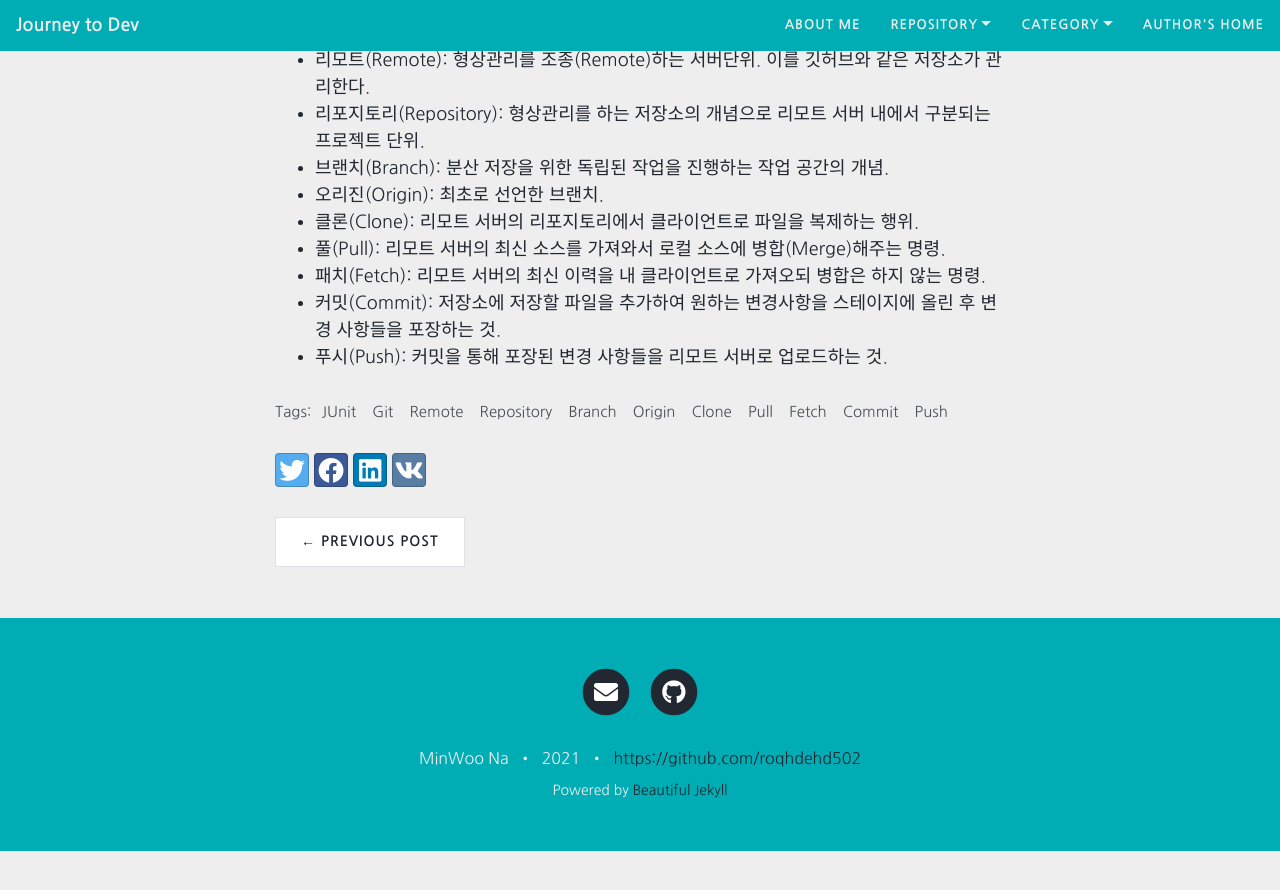
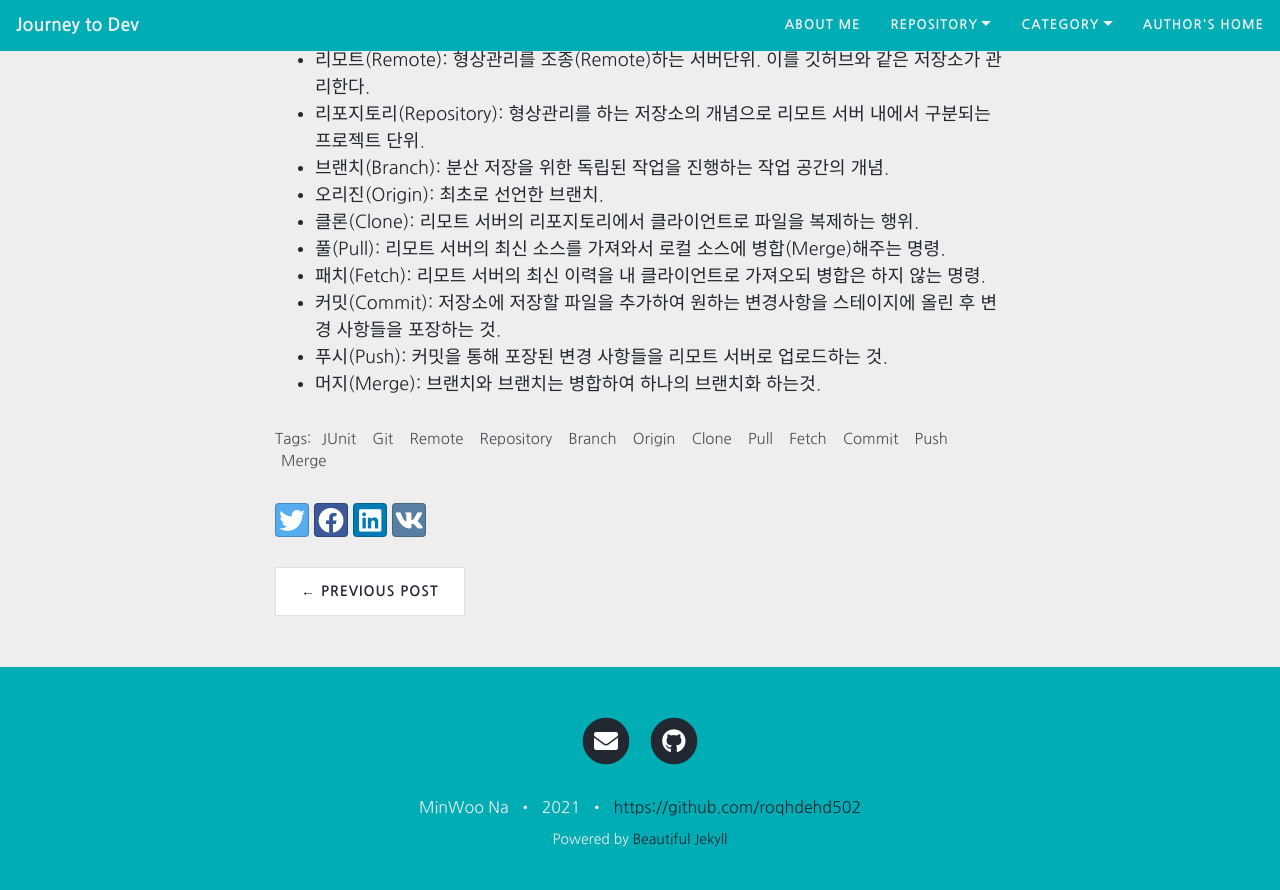
Before and after one commit to roqhdehd502/roqhdehd502.github.io, a Jekyll site: the page built from _posts/WebDev/2021-02-24-116.md, in a window 1280 px wide and 900 px high, scrolled down 1448 px. Shown: the top 890 px of the window. Built offline with Jekyll 4.4.1, drawn with Linux system fonts in a browser that asks for light colours; nearby versions of some CDN libraries; before the commit the page ends 2299 px from its top, so only the background shows below that.

Commit message:
Update 2021-02-24-116.md

```diff
--- a/_posts/WebDev/2021-02-24-116.md
+++ b/_posts/WebDev/2021-02-24-116.md
@@ -6,7 +6,7 @@ categories: [WebDev]
 cover-img: /assets/img/cover-img.jpg #건들지말것
 #thumbnail-img: /assets/img/21-02-19_116_2번-1-1.jpg #내용에 사진이 없으면 생략
 share-img: /assets/img/avatar-icon.png #건들지말것
-tags: [JUnit, Git, Remote, Repository, Branch, Origin, Clone, Pull, Fetch, Commit, Push]
+tags: [JUnit, Git, Remote, Repository, Branch, Origin, Clone, Pull, Fetch, Commit, Push, Merge]
 
 
 ---
@@ -55,3 +55,4 @@ tags: [JUnit, Git, Remote, Repository, Branch, Origin, Clone, Pull, Fetch, Commi
 - 패치(Fetch): 리모트 서버의 최신 이력을 내 클라이언트로 가져오되 병합은 하지 않는 명령.
 - 커밋(Commit): 저장소에 저장할 파일을 추가하여 원하는 변경사항을 스테이지에 올린 후 변경 사항들을 포장하는 것.
 - 푸시(Push): 커밋을 통해 포장된 변경 사항들을 리모트 서버로 업로드하는 것.
+- 머지(Merge): 브랜치와 브랜치는 병합하여 하나의 브랜치화 하는것.
```
